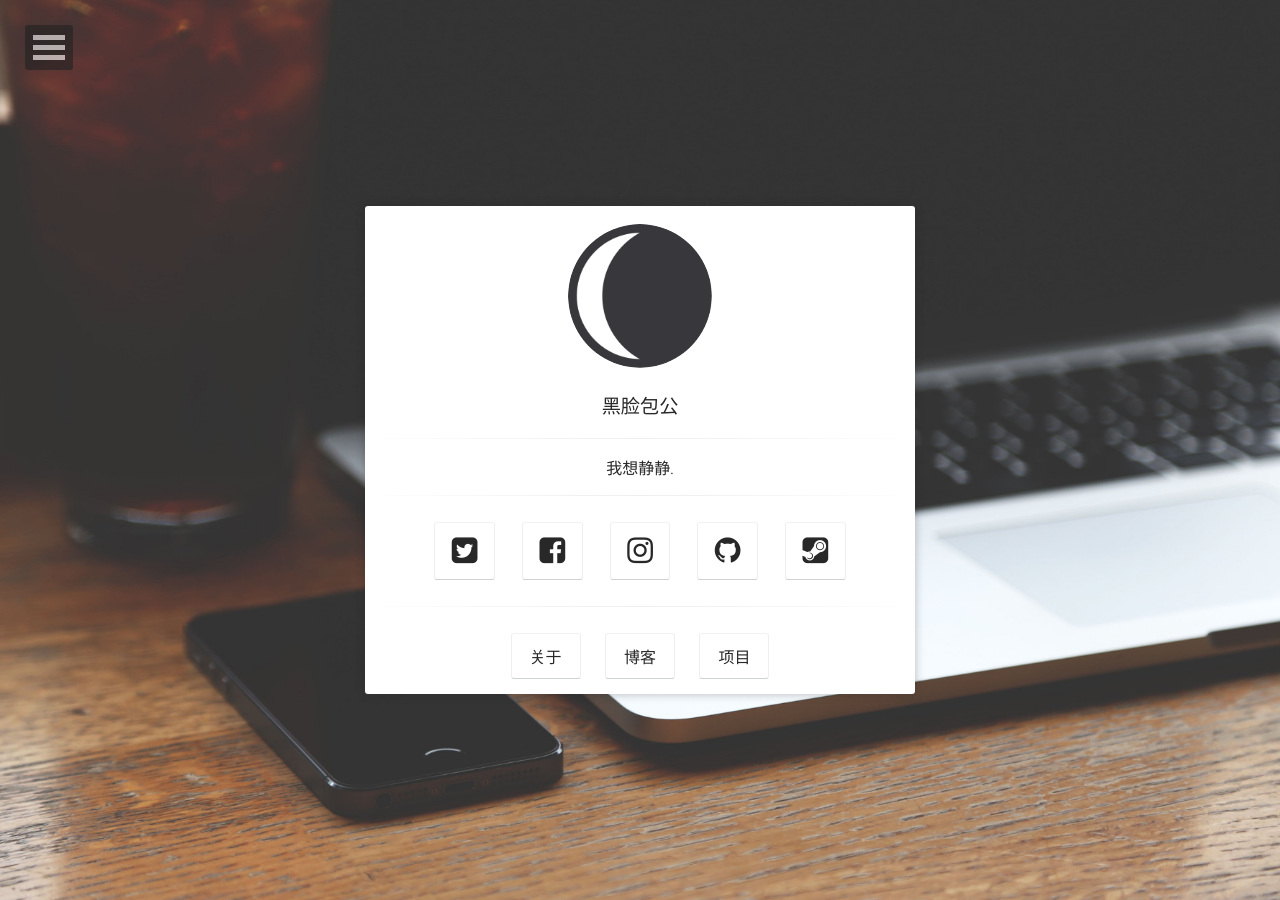
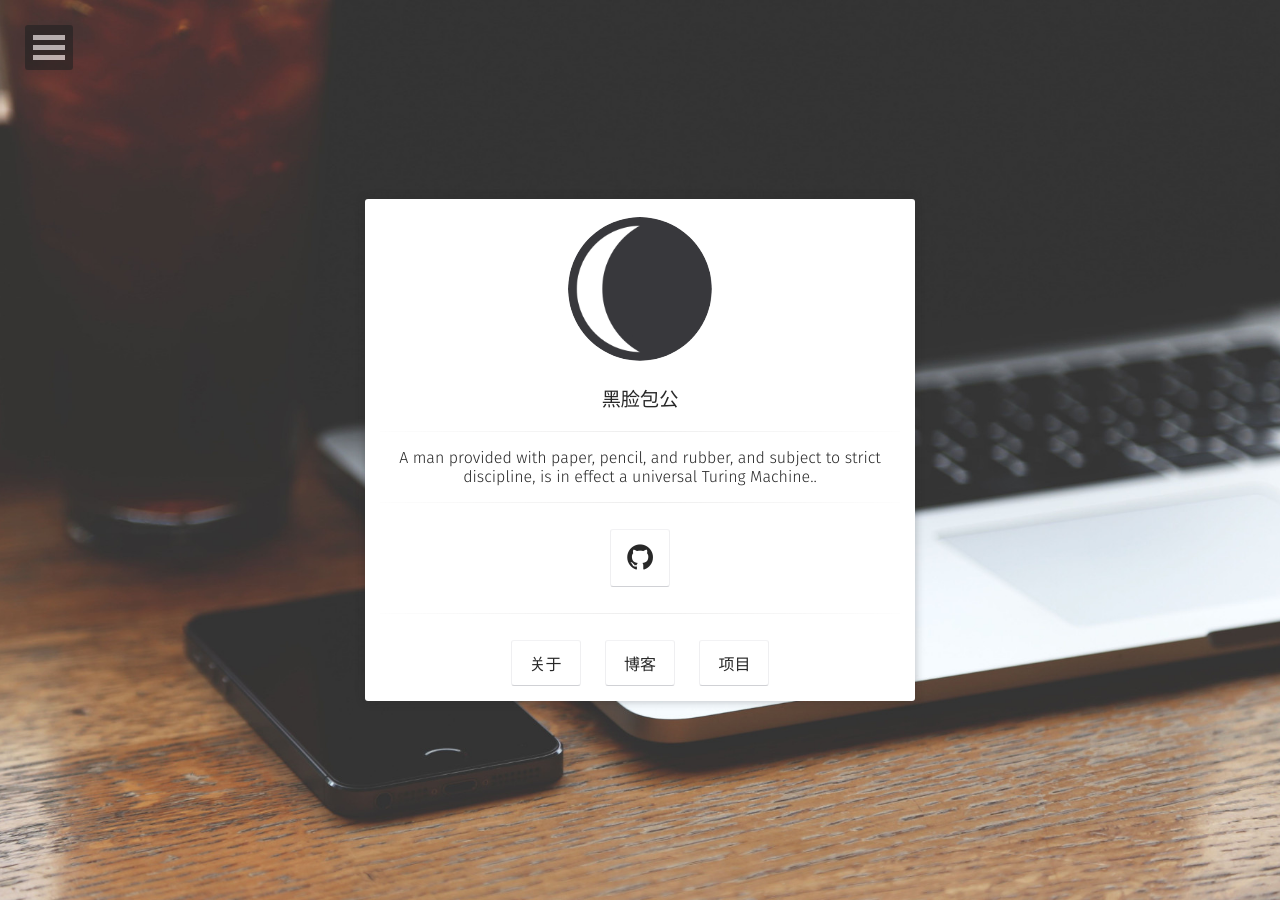
Before and after one commit to baokeqin/baokeqin.github.io, a Jekyll site: the page built from index.md, in a window 1280 px wide. Built offline with Jekyll 4.4.1, drawn with Linux system fonts in a browser that asks for light colours; some web fonts are replaced; comment, search, counter and statistics services are not loaded; some of the changed lines change nothing that is shown.

Commit message:
Update _config.yml

```diff
--- a/_config.yml
+++ b/_config.yml
@@ -1,6 +1,6 @@
 # Site
 title:              黑脸包公
-bio:                '我想静静.'
+bio:                'A man provided with paper, pencil, and rubber, and subject to strict discipline, is in effect a universal Turing Machine..'
 description:        "书山有路勤为径，学海无涯苦作舟."
 reading_time:       true
 words_per_minute:   200
@@ -38,19 +38,16 @@ disqus_shortname:   taylantatli
   #ad-slot:
 #bing-verify:
 #email:
-twitter:            username
-facebook:           username
+
 github-url:         username
 #stackoverflow:     123456/username   from a "http://stackoverflow.com/users/123456/username" link
 #linkedin:          username
 #xing:              username
-instagram:          username
 #lastfm:            username
 #tumblr:            username
 #medium:            '@username'
 #pinterest:         username
 #foursquare:        username
-steam:              username
 #dribbble:          username
 #youtube:           username
 #youtube-channel:   channel
```
